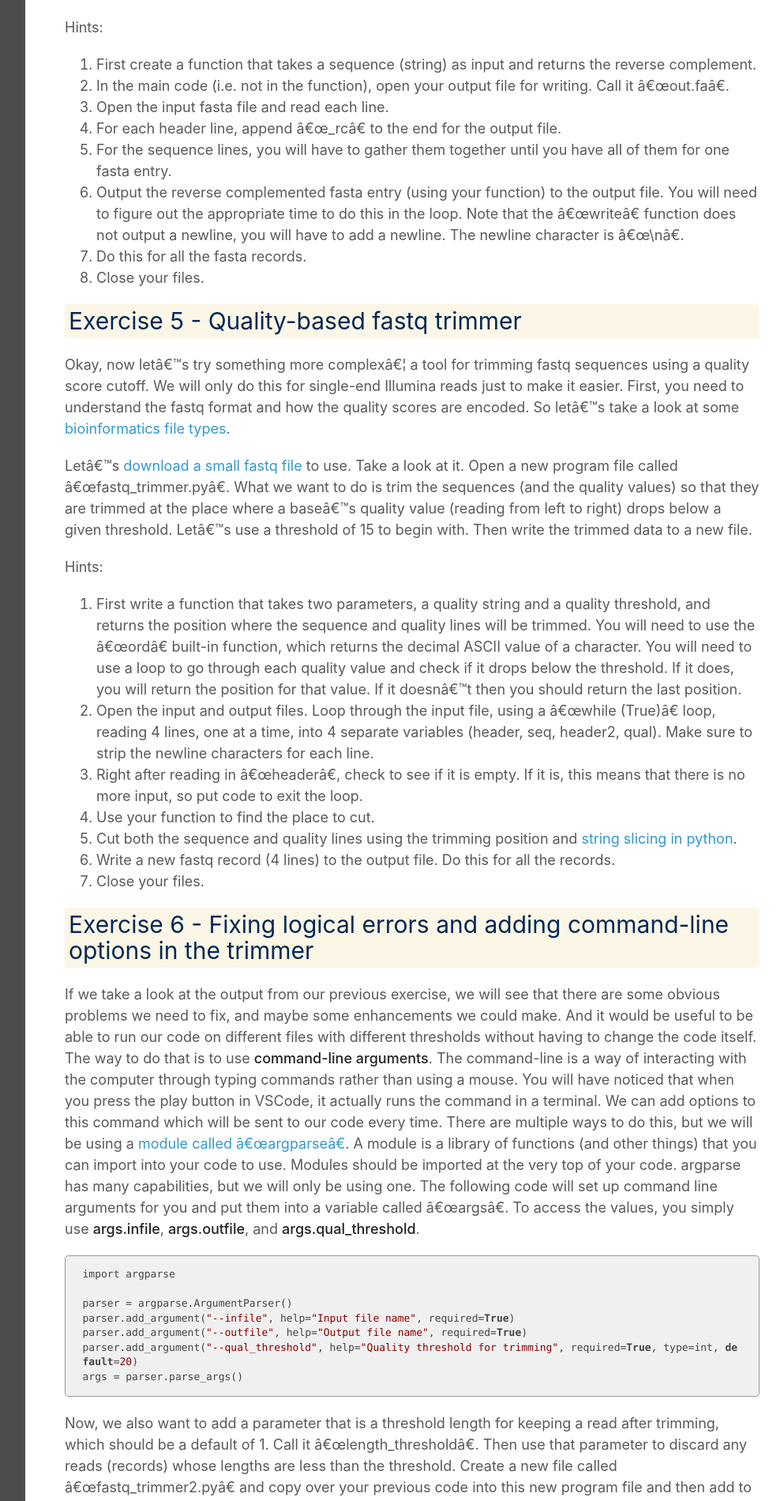
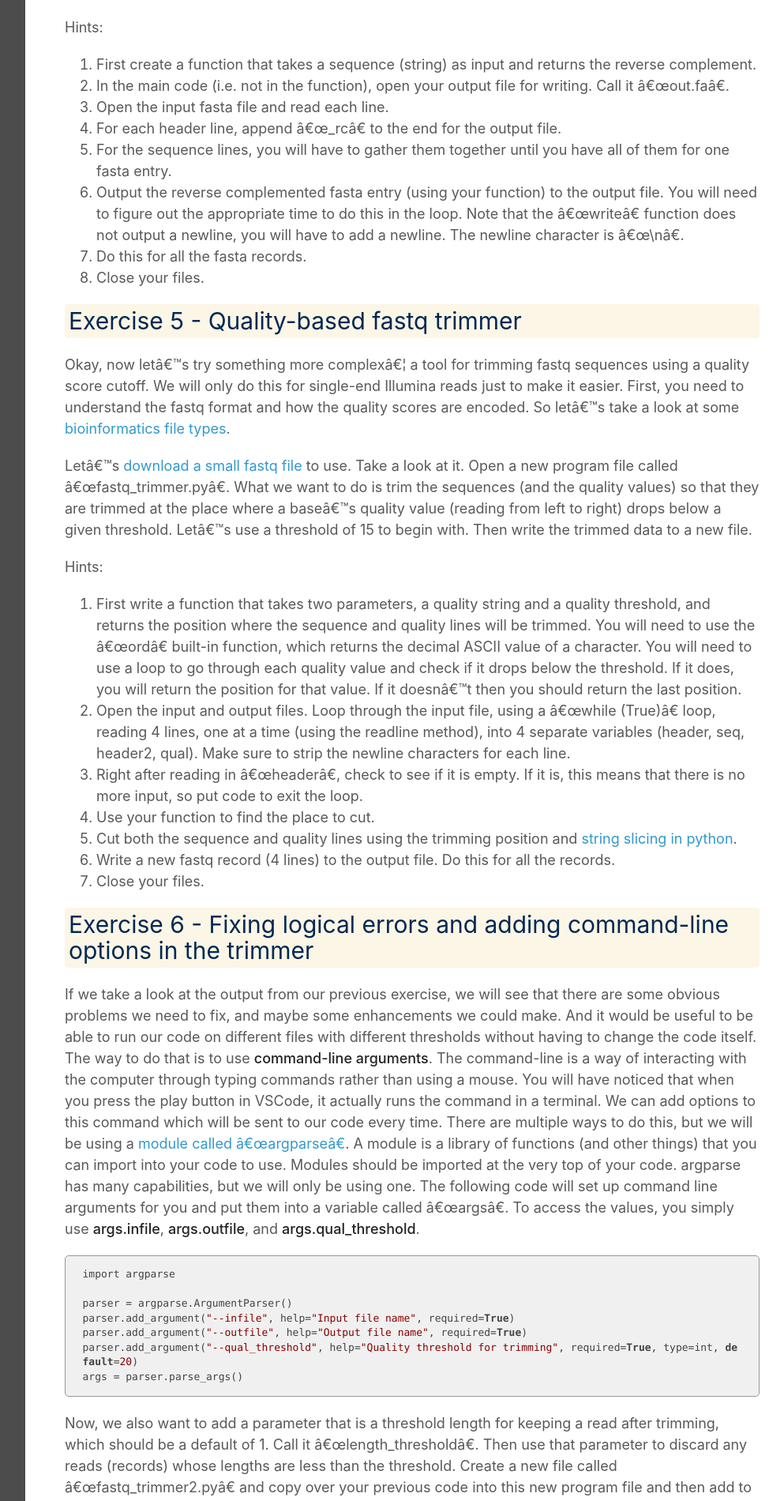
Before and after one commit to ucdavis-bioinformatics-training/2025-December-Introduction-To-Python-For-Bioinformatics, a Jekyll site: the page built from python/python4.md, in a window 1280 px wide. Shown: the part 1831-3731 px from the top of the page at 79% size, without its empty margins (268-1261 px from the left). Built offline with Jekyll 4.4.1, drawn with Linux system fonts in a browser that asks for light colours; our own code applies the rules of GitHub Pages for plain Markdown files.

Commit message:
clarifying hints in an exercise

```diff
--- a/python/python4.md
+++ b/python/python4.md
@@ -60,7 +60,7 @@ Let's [download a small fastq file](data/samp1.fastq) to use. Take a look at it.
 
 Hints:
 1. First write a function that takes two parameters, a quality string and a quality threshold, and returns the position where the sequence and quality lines will be trimmed. You will need to use the "ord" built-in function, which returns the decimal ASCII value of a character. You will need to use a loop to go through each quality value and check if it drops below the threshold. If it does, you will return the position for that value. If it doesn't then you should return the last position.
-2. Open the input and output files. Loop through the input file, using a "while (True)" loop, reading 4 lines, one at a time, into 4 separate variables (header, seq, header2, qual). Make sure to strip the newline characters for each line.
+2. Open the input and output files. Loop through the input file, using a "while (True)" loop, reading 4 lines, one at a time (using the readline method), into 4 separate variables (header, seq, header2, qual). Make sure to strip the newline characters for each line.
 2. Right after reading in "header", check to see if it is empty. If it is, this means that there is no more input, so put code to exit the loop.
 3. Use your function to find the place to cut.
 4. Cut both the sequence and quality lines using the trimming position and [string slicing in python](https://www.geeksforgeeks.org/string-slicing-in-python/).
```
